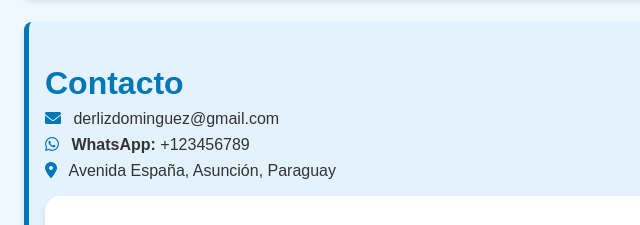
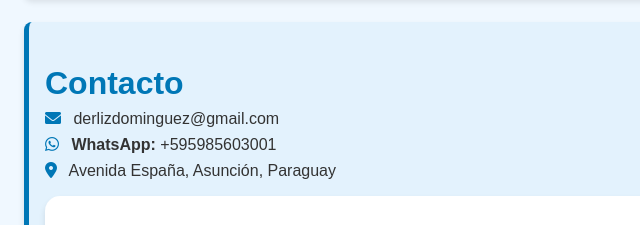
Before and after one commit to Derliz-1/Portafolio-Derlis-Ramon, a website: page index.html in a window 1280 px wide. Shown: the part 1067-1292 px from the top of the page, 0-640 px from the left. Drawn offline with Linux system fonts and the light colour scheme.

Commit message:
Corregido número de WhatsApp en index.html

```diff
--- a/index.html
+++ b/index.html
@@ -175,7 +175,7 @@
             <h2 class="section-title">Contacto</h2>
             <div class="contact-info">
                 <p><i class="fas fa-envelope"></i> derlizdominguez@gmail.com</p>
-<p><i class="fab fa-whatsapp"></i> <strong>WhatsApp:</strong> +123456789</p>
+<p><i class="fab fa-whatsapp"></i> <strong>WhatsApp:</strong> +595985603001</p>
 
                 <p><i class="fas fa-map-marker-alt"></i> Avenida España, Asunción, Paraguay</p>
             </div>
```
